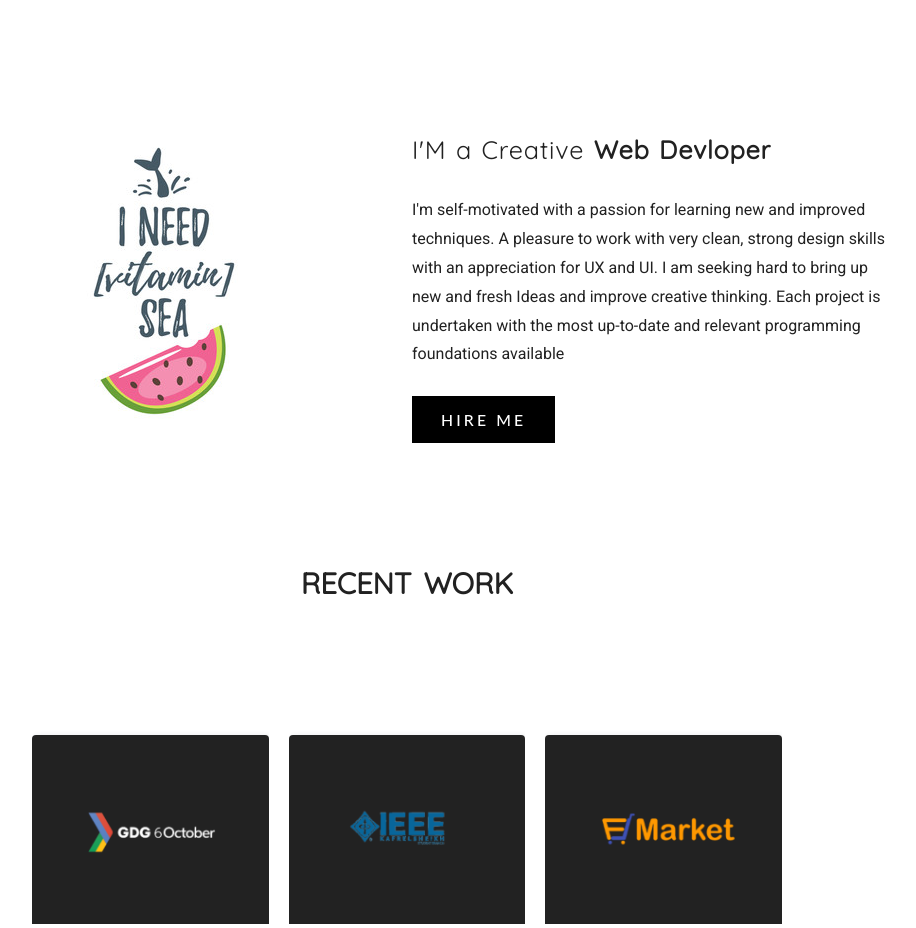
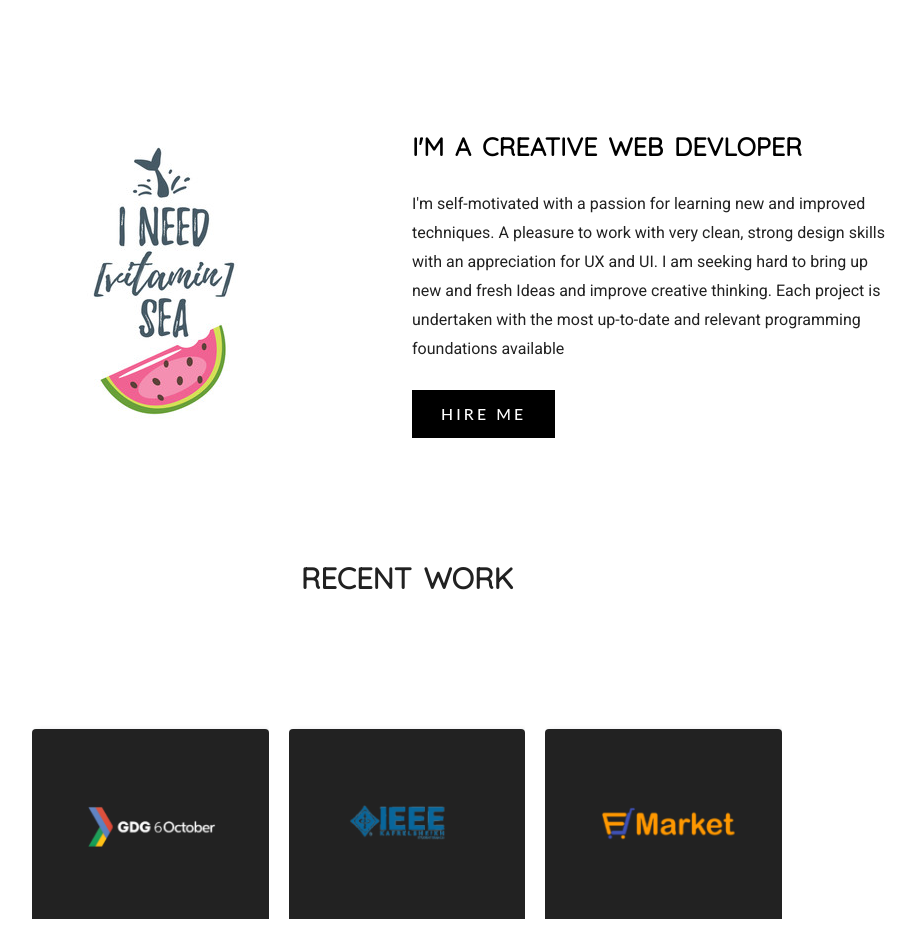
Before and after one commit to KhaledElbahr/my-portfolio, an Angular app: page /home in a window 1280 px wide. Shown: the part 780-1708 px from the top of the page, without its empty margins (233-1149 px from the left). Built offline with nearby package versions, Linux system fonts and the light colour scheme.

Commit message:
fix: remove comments & A11y issues

```diff
--- a/src/app/components/about/about.component.html
+++ b/src/app/components/about/about.component.html
@@ -10,9 +10,9 @@
           />
         </div>
         <div class="text-box">
-          <h3 class="heading-tertiary">
+          <h2 class="about-heading">
             I'M a Creative <span>Web Devloper</span>
-          </h3>
+          </h2>
           <p>
             I'm self-motivated with a passion for learning new and improved
             techniques. A pleasure to work with very clean, strong design skills
--- a/src/app/components/about/about.component.scss
+++ b/src/app/components/about/about.component.scss
@@ -43,18 +43,15 @@
   }
 }
 
-.h3 {
-  color: $color-black;
-}
-
 .img-fluid {
   max-width: 100%;
 }
 
-h3 {
+.about-heading {
   margin: 0 0 3rem 0;
   font-size: 2.8rem !important;
   font-family: Quicksand, sans-serif !important;
+  color: $color-black;
 
   span {
     font-weight: 600;
--- a/src/app/components/projects/projects.component.scss
+++ b/src/app/components/projects/projects.component.scss
@@ -20,7 +20,6 @@
 .card-icon {
   margin-top: 2px;
   float: left;
-  // color: #A3A3A3;
   padding-right: 1rem;
 }
 
--- a/src/app/components/projects/projects.component.ts
+++ b/src/app/components/projects/projects.component.ts
@@ -17,28 +17,24 @@ export class ProjectsComponent implements OnInit {
   constructor(
     private projectService: ProjectsService,
     private breakpointObserver: BreakpointObserver ) {
-    // large Screen
     this.breakpointObserver.observe(Breakpoints.Large).subscribe((largeMedia: BreakpointState) => {
       if (largeMedia.matches) {
         this.columnNum = 3;
         this.cols = 1;
       }
     });
-    // Medium Screen
     this.breakpointObserver.observe(Breakpoints.Medium).subscribe((mdMedia: BreakpointState) => {
       if (mdMedia.matches) {
         this.columnNum = 3;
         this.cols = 1;
       }
     });
-    // Small Screen
     this.breakpointObserver.observe(Breakpoints.Small).subscribe((smMedia: BreakpointState) => {
       if (smMedia.matches) {
         this.columnNum = 2;
         this.cols = 1;
       }
     });
-    // XSmall Screen
     this.breakpointObserver.observe(Breakpoints.XSmall).subscribe((xsMedia: BreakpointState) => {
       if (xsMedia.matches) {
         this.columnNum = 1;
--- a/src/app/core/projects.service.ts
+++ b/src/app/core/projects.service.ts
@@ -9,13 +9,11 @@ import { map } from 'rxjs/operators';
 })
 export class ProjectsService {
   getProjects(): Observable<Project[]> {
-    // TODO: Fetching the projects
     return of(PROJECTS);
   }
 
   getProject(id: number | string) {
     return this.getProjects().pipe(
-      // (+) before `id` turns the string into a number
       map((projects: Project[]) => projects.find(project => project.id === +id))
     );
   }
--- a/src/app/material/material.module.ts
+++ b/src/app/material/material.module.ts
@@ -1,6 +1,5 @@
 import { NgModule } from '@angular/core';
 import { CommonModule } from '@angular/common';
-// Material UI
 import { MatToolbarModule } from '@angular/material/toolbar';
 import { MatIconModule } from '@angular/material/icon';
 import { MatButtonModule } from '@angular/material/button';
@@ -16,7 +15,6 @@ import { LayoutModule } from '@angular/cdk/layout';
 @NgModule({
   imports: [
     CommonModule,
-    // Material UI
     MatToolbarModule,
     MatIconModule,
     MatButtonModule,
@@ -30,7 +28,6 @@ import { LayoutModule } from '@angular/cdk/layout';
   ],
   exports: [
     CommonModule,
-    // Material UI
     MatToolbarModule,
     MatIconModule,
     MatButtonModule,
--- a/src/app/shared/header/header.component.html
+++ b/src/app/shared/header/header.component.html
@@ -2,15 +2,17 @@
   <mat-toolbar-row [class.header-resize]="isResize" class="mat-toolbar-row">
     <mat-icon
       class="mat-icon-logo"
+      aria-hidden="true"
       [class.light]="(isDarkTheme | async)"
       routerLink="/home"
       routerLinkActive="active"
     >
-      <h2 >Khaled Elbahr</h2>
+      <h2>Khaled Elbahr</h2>
     </mat-icon>
     <span class="example-spacer"></span>
     <button
       type="button"
+      aria-label="theme toggle icon"
       mat-icon-button
       [class.light]="(isDarkTheme | async)"
       (click)="toggleDarkTheme()"
--- a/src/app/shared/header/header.component.scss
+++ b/src/app/shared/header/header.component.scss
@@ -34,7 +34,6 @@ li {
 }
 
 .affix {
-  // background-color: #2d2f30 !important;
   transition: all .35s;
   padding-top: 0;
   padding-bottom: 0;
```
Also changed, not shown: src/app/app.module.ts (+3 -7 lines), 1 other file (tests, documents, lock files or other folders).
